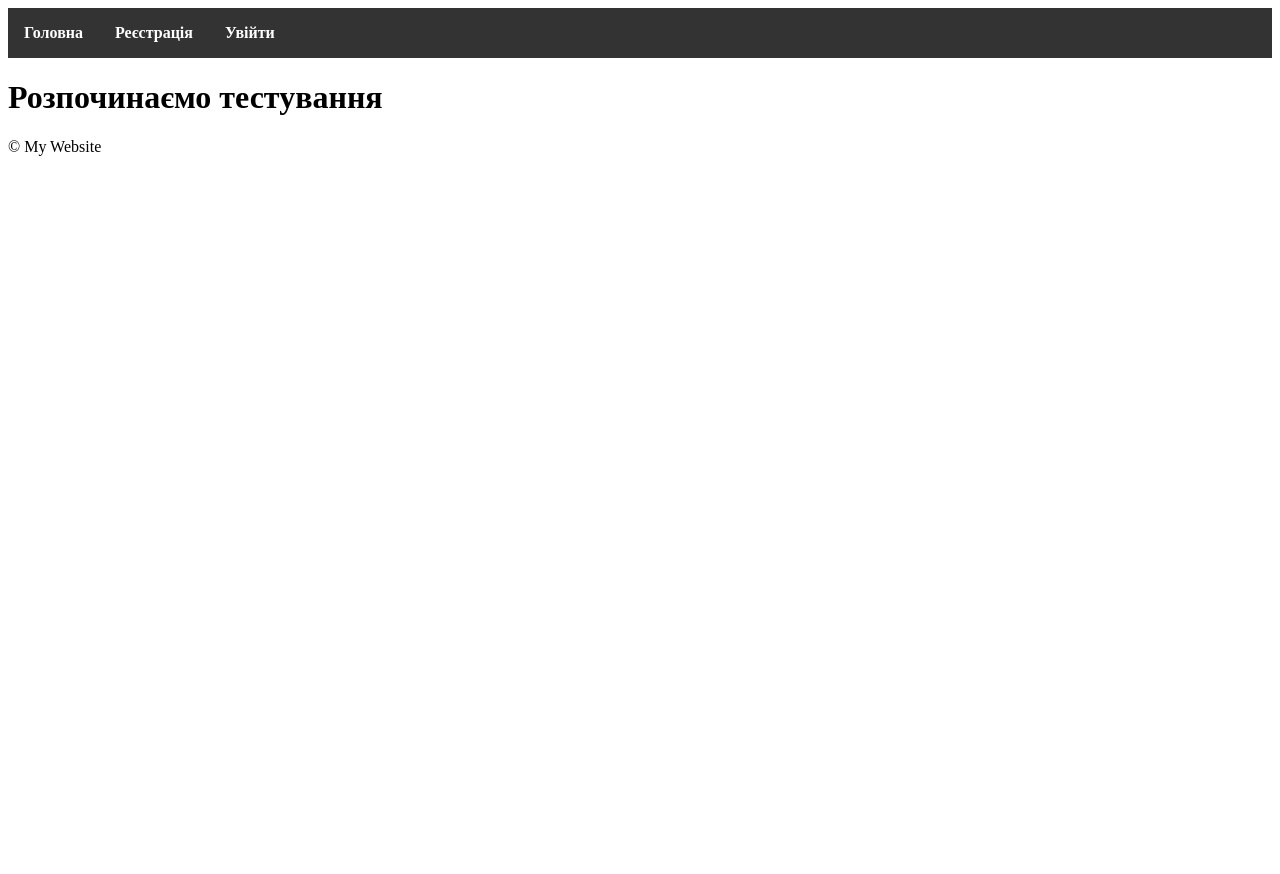
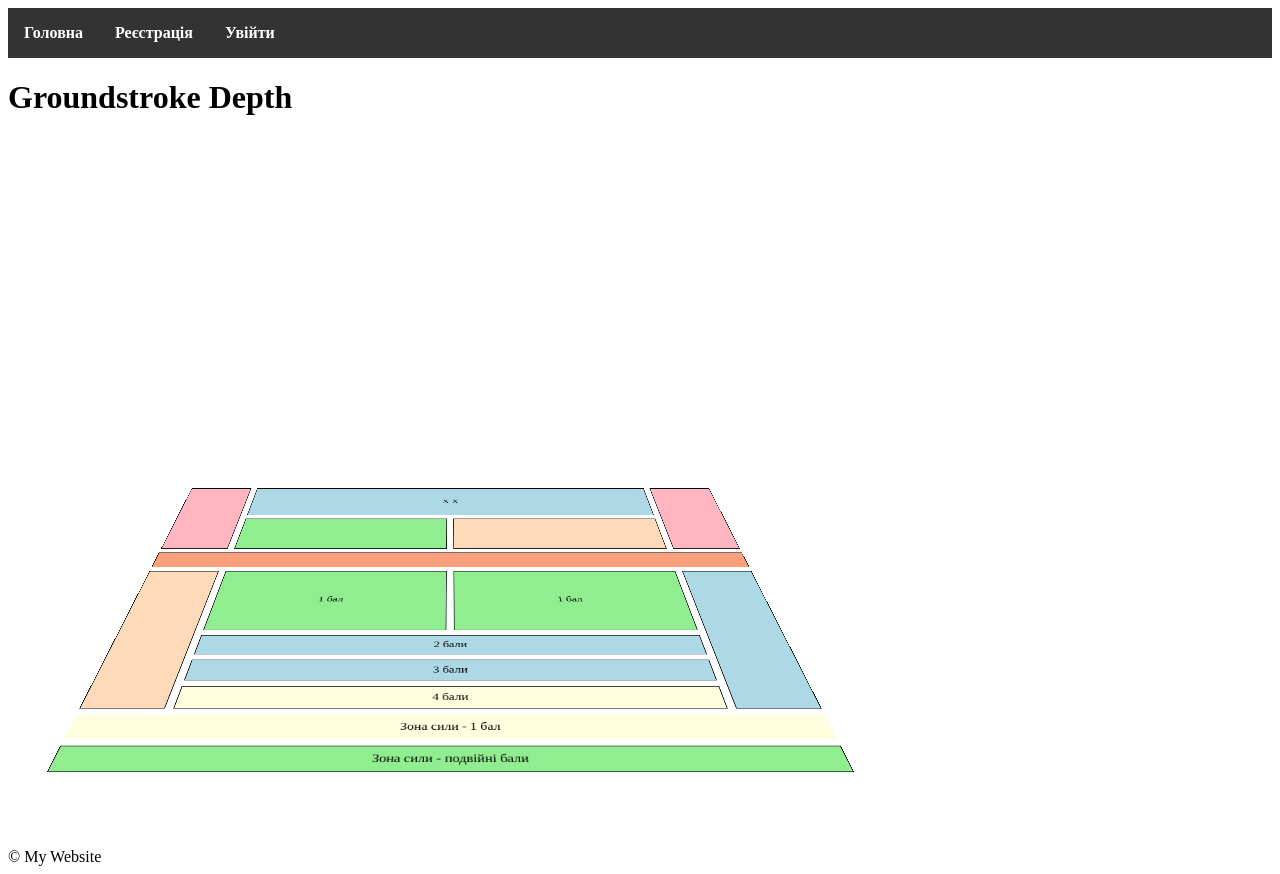
Before and after one commit to MaximNoritsyn/tennishub, a FastAPI app: page /testing/1/gsd/1 in a window 1280 px wide. Before the commit the page ends 156 px from the top, so only its background shows below. Run offline with FastAPI, Linux system fonts and the light colour scheme; parts of the project's set-up code (start-up, migrations or seed data) failed here and were passed over.

Commit message:
scratch of tennis court of groundstroke depth

```diff
--- /dev/null
+++ b/app/static/css/groundstroke_depth.css
@@ -0,0 +1,122 @@
+.grid-container {
+  display: grid;
+  grid-template-columns: repeat(8, 1fr);
+  grid-template-rows: repeat(15, 1fr);
+  gap: 10px;
+  transform: perspective(500px) rotateX(30deg);
+  transform-origin: bottom;
+  width: 70%;
+}
+
+/* Center text */
+.grid-container > * {
+  display: flex;
+  align-items: center;
+  justify-content: center;
+}
+
+.box1 {
+  grid-column: 1 / span 1;
+  grid-row: 1 / span 4;
+  background-color: #FFB6C1;
+  border: 1px solid black;
+}
+
+.box2 {
+  grid-column: 2 / span 6;
+  grid-row: 1 / span 2;
+  background-color: #ADD8E6;
+  border: 1px solid black;
+}
+
+.box3 {
+  grid-column: 8 / span 1;
+  grid-row: 1 / span 4;
+  background-color: #FFB6C1;
+  border: 1px solid black;
+}
+
+.box4 {
+  grid-column: 2 / span 3;
+  grid-row: 3 / span 2;
+  background-color: #90EE90;
+  border: 1px solid black;
+}
+
+.box5 {
+  grid-column: 5 / span 3;
+  grid-row: 3 / span 2;
+  background-color: #FFDAB9;
+  border: 1px solid black;
+}
+
+.box6 {
+  grid-column: 1 / span 8;
+  grid-row: 5 / span 1;
+  background-color: #FFA07A;
+  border: 1px solid black;
+}
+
+.box7 {
+  grid-column: 1 / span 1;
+  grid-row: 6 / span 6;
+  background-color: #FFDAB9;
+  border: 1px solid black;
+}
+
+.box8 {
+  grid-column: 2 / span 3;
+  grid-row: 6 / span 3;
+  background-color: #90EE90;
+  border: 1px solid black;
+}
+
+.box9 {
+  grid-column: 5 / span 3;
+  grid-row: 6 / span 3;
+  background-color: #90EE90;
+  border: 1px solid black;
+}
+
+.box10 {
+  grid-column: 8 / span 1;
+  grid-row: 6 / span 6;
+  background-color: #ADD8E6;
+  border: 1px solid black;
+}
+
+.box11 {
+  grid-column: 2 / span 6;
+  grid-row: 9 / span 1;
+  background-color: #ADD8E6;
+  border: 1px solid black;
+}
+
+.box12 {
+  grid-column: 2 / span 6;
+  grid-row: 10 / span 1;
+  background-color: #ADD8E6;
+  border: 1px solid black;
+}
+
+.box13 {
+  grid-column: 2 / span 6;
+  grid-row: 11 / span 1;
+  background-color: #FFFFE0;
+  border: 1px solid black;
+}
+
+.box14 {
+  grid-column: 1 / span 8;
+  grid-row: 12 / span 1;
+  background-color: #FFFFE0;
+  border: none;
+  padding: 10px;
+}
+
+.box15 {
+  grid-column: 1 / span 8;
+  grid-row: 13 / span 1;
+  background-color: #90EE90;
+  border: 1px solid black;
+}
--- a/app/templates/groundstroke_depth.html
+++ b/app/templates/groundstroke_depth.html
@@ -3,13 +3,29 @@
 {% block title %}Log in up{% endblock %}
 
 {% block styles %}
-  <style>
-    /* your styles for this template here */
-  </style>
+    <link rel="stylesheet" href="{{ url_for('static', path='/css/groundstroke_depth.css') }}">
 {% endblock %}
 
 {% block content %}
 
-<h1>Розпочинаємо тестування</h1>
+<h1>Groundstroke Depth</h1>
+<div class="grid-container">
+  <div class="box1"></div>
+  <div class="box2">X X</div>
+  <div class="box3"></div>
+  <div class="box4"></div>
+  <div class="box5"></div>
+  <div class="box6"></div>
+  <div class="box7"></div>
+  <div class="box8">1 бал</div>
+  <div class="box9">1 бал</div>
+  <div class="box10"></div>
+  <div class="box11">2 бали</div>
+  <div class="box12">3 бали</div>
+  <div class="box13">4 бали</div>
+  <div class="box14">Зона сили - 1 бал</div>
+  <div class="box15">Зона сили - подвійні бали</div>
+</div>
+
 
 {% endblock %}
```
